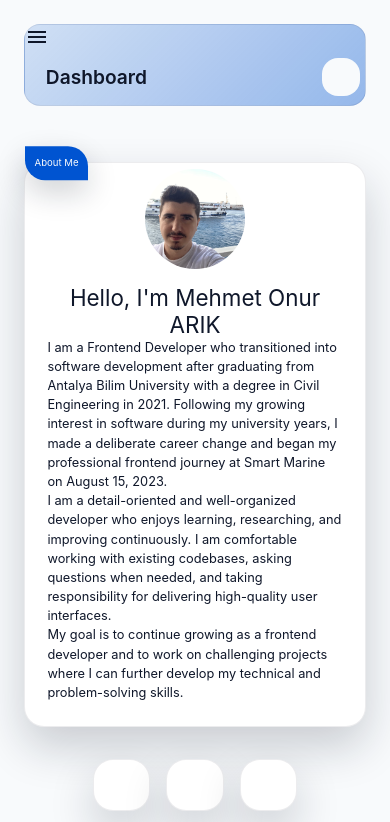
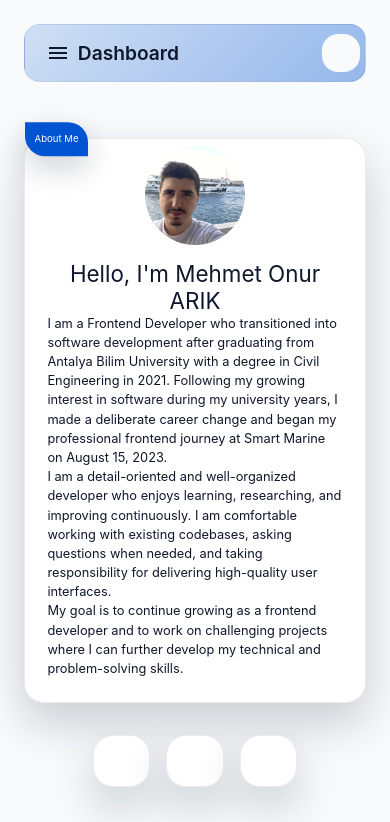
Before and after one commit to OnurArk/portfolio, a Next.js app: page / in a window 390 px wide. Shown: the top 822 px of the page. Built offline with nearby package versions, Linux system fonts and the light colour scheme; some icons are missing; what @mui/material-nextjs would draw is missing.

Commit message:
refactor: update AppBar layout and theme context to improve navigation responsiveness and state management

```diff
--- a/src/components/layout/AppBar.tsx
+++ b/src/components/layout/AppBar.tsx
@@ -33,10 +33,11 @@ export function AppBar() {
         userSelect: "none",
       }}
     >
-      <Icon icon="material-symbols:menu" width={24} height={24} onClick={() => setIsNavOpen(pre => !pre)} />
+
       <Box sx={{display: "flex", justifyContent: "space-between", alignItems: "center", paddingX: {xs: 0.6, sm: 1, md: 1.5, lg: 2}}}>
        <Toolbar >
-         <Box  sx={{display: "flex", flexDirection: "column"}}>
+         <Box  sx={{display: "flex", flexDirection: "row", alignItems: "center", gap: 1}}>
+          {isUnderSmall && <Icon icon="material-symbols:menu" width={24} height={24} onClick={() => setIsNavOpen(pre => !pre)} />}
           <Typography  sx={{ fontWeight: 600, fontSize: {xs: "1.2rem", sm: "1.3rem", md: "1.4rem", lg: "1.6rem"}}}>{t(NAV_ITEMS.find((item) => item.href === pathname)?.labelKey ?? "nav.home")}</Typography>
         </Box>
       </Toolbar>
--- a/src/contexts/ThemeSettingsContext.tsx
+++ b/src/contexts/ThemeSettingsContext.tsx
@@ -2,7 +2,9 @@
 
 import {
   createContext,
+  Dispatch,
   PropsWithChildren,
+  SetStateAction,
   startTransition,
   useCallback,
   useContext,
@@ -99,10 +101,10 @@ type ThemeSettingsContextValue = {
   ) => void;
   hydrated: boolean;
   isNavOpen: boolean;
-  setIsNavOpen: (isNavOpen: boolean) => void;
+  setIsNavOpen: Dispatch<SetStateAction<boolean>>;
   navWidth: number;
   isNavHover: boolean;
-  setIsNavHover: (isNavHover: boolean) => void;
+  setIsNavHover: Dispatch<SetStateAction<boolean>>;
   isUnderSmall: boolean;
 };
 
```
